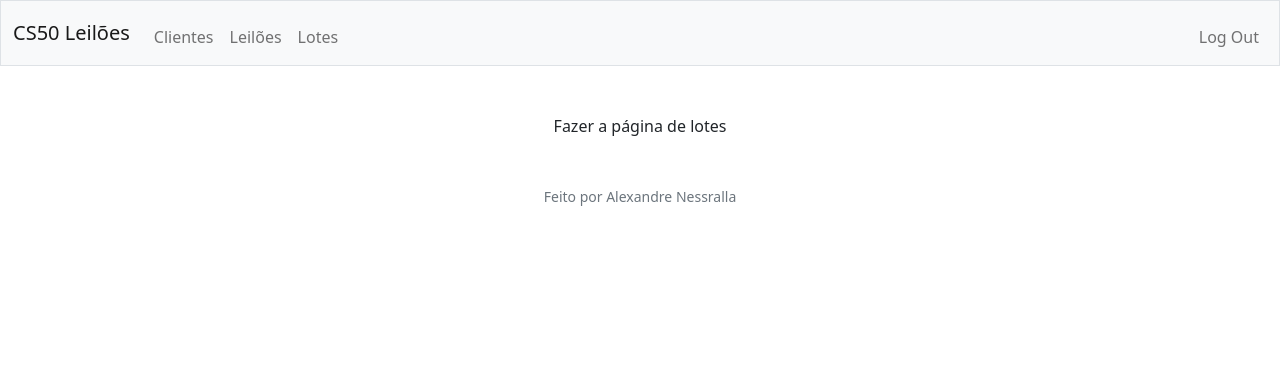
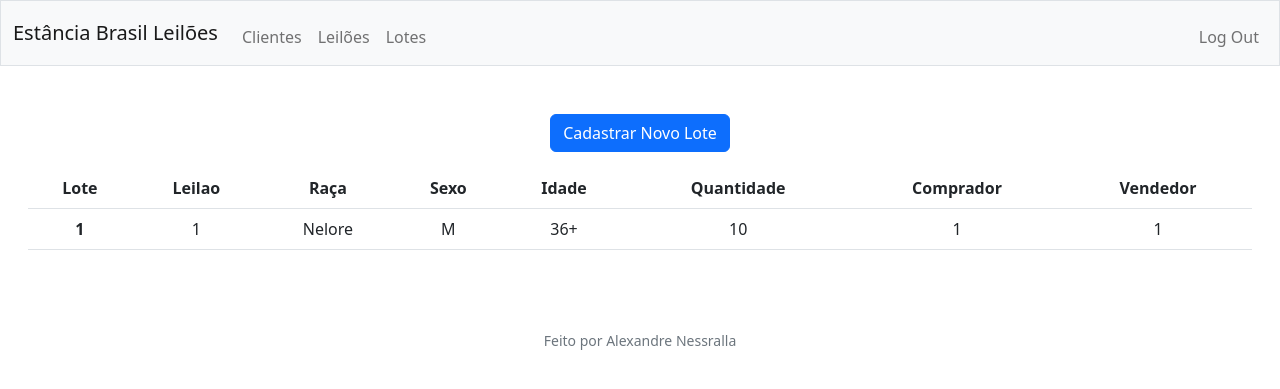
Before and after one commit to Nessralla/CS50, a Flask app: page /lotes in a window 1280 px wide. Shown: the top 389 px of the page. Run offline with Flask 2, Linux system fonts and the light colour scheme; a user stored in the database is signed in.

Commit message:
update cad lotes

```diff
--- a/project/app.py
+++ b/project/app.py
@@ -109,10 +109,36 @@ def leiloes():
 
     leiloes = rows.fetchall()
     # print(clients)
-    #
+
     return render_template('leiloes.html',leiloes=leiloes)
+
+
+@app.route('/cadLeilao')
+@login_requireds
+def cadLeilao():
+
+    # check method
+    if request.method == 'POST':
+        return render_template('error.html',msg='Ainda por fazer')
+    else:
+        return render_template('cadLeilao.html')
 
 @app.route('/lotes')
 @login_requireds
 def lotes():
-    return render_template('lotes.html')
+
+    # Query database for lotes
+    rows = cur.execute("SELECT * FROM lotes")
+
+    lotes = rows.fetchall()
+    return render_template('lotes.html',lotes=lotes)
+
+@app.route('/cadLotes')
+@login_requireds
+def cadLotes():
+
+    # check method
+    if request.method == 'POST':
+        return render_template('error.html',msg='Ainda por fazer')
+    else:
+        return render_template('cadLotes.html')
--- a/project/init_db.py
+++ b/project/init_db.py
@@ -15,6 +15,9 @@ cur.execute("INSERT INTO clients (nome,doc,mail,logradouro,bairro,cidade,estado,
 cur.execute("INSERT INTO leiloes (dia,lugar,leiloeiro,qtdLotes,encerrado,vlrMov,totalCom) VALUES (?,?,?,?,?,?,?)",
 ('2022-12-20','Estância Brasil', 'Rogério','0','FALSE','0','0'))
 
+cur.execute("INSERT INTO lotes (sexo,raca,idade,qtd,leilao,vlrPedido,vlrVendido,comprador,vendedor,comissao) VALUES (?,?,?,?,?,?,?,?,?,?)",
+            ('M','Nelore','36+','10','1','10000','8900','1','1','500'))
+
 
 connection.commit()
 connection.close()
--- a/project/templates/cadastro.html
+++ b/project/templates/cadastro.html
@@ -6,7 +6,7 @@
 
 {% block main %}
 
-    <form action="/login" method="post">
+    <form action="/cadastro" method="post">
         <div class="mb-3">
             <input autocomplete="off" autofocus class="form-control mx-auto w-auto" id="clientName" name="clientName" placeholder="Nome" type="text">
         </div>
--- a/project/templates/layout.html
+++ b/project/templates/layout.html
@@ -10,7 +10,7 @@
 
     <nav class="bg-light border navbar navbar-expand-md navbar-light">
         <div class="container-fluid">
-            <a class="navbar-brand" href="/"><span class="blue">C</span><span class="red">S</span><span class="yellow">5</span><span class="green">0</span> <span class="red">Leilões</span></a>
+            <a class="navbar-brand" href="/"><span class="green">Estância Brasil</span> <span class="yellow">Leilões</span></a>
             <button aria-controls="navbar" aria-expanded="false" aria-label="Toggle navigation" class="navbar-toggler" data-bs-target="#navbar" data-bs-toggle="collapse" type="button">
                 <span class="navbar-toggler-icon"></span>
             </button>
--- a/project/templates/lotes.html
+++ b/project/templates/lotes.html
@@ -5,5 +5,41 @@
 {% endblock %}
 
 {% block main %}
-    Fazer a página de lotes
+<div>
+    <button class="btn btn-primary" ><a style="text-decoration:none; color: #fff;"  href="./cadLote">Cadastrar Novo Lote</a></button>
+</div>
+<div class="w-80 p-3">
+
+    <!-- Tabela de Lotes -->
+
+    <table class="table table-hover">
+        <thead>
+          <tr>
+            <th scope="col">Lote</th>
+            <th scope="col">Leilao</th>
+            <th scope="col">Raça</th>
+            <th scope="col">Sexo</th>
+            <th scope="col">Idade</th>
+            <th scope="col">Quantidade</th>
+            <th scope="col">Comprador</th>
+            <th scope="col">Vendedor</th>
+          </tr>
+        </thead>
+        <tbody>
+          {% for lote in lotes %}
+          <tr>
+            <th scope="row">{{lote[0]}}</th>
+            <td>{{lote[6]}}</td>
+            <td>{{lote[3]}}</td>
+            <td>{{lote[2]}}</td>
+            <td>{{lote[4]}}</td>
+            <td>{{lote[5]}}</td>
+            <td>{{lote[9]}}</td>
+            <td>{{lote[10]}}</td>
+          </tr>
+          {% endfor %}
+        </tbody>
+      </table>
+
+</div>
 {% endblock %}
```
Also changed, not shown: project/templates/cadLeilao.html (+13 -1 lines), project/templates/cadLotes.html (added, +43 -0 lines), project/templates/leiloes.html (+10 -8 lines), project/database.db, 5 other files.
